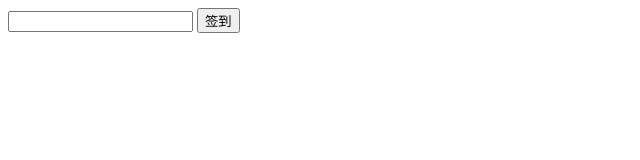
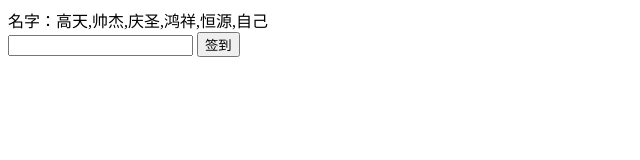
Before and after one commit to 895248523/cyh-work, a plain HTML site: page 10-24word/10-24work.html in a window 1280 px wide. Shown: the whole page, without its empty margins (0-640 px from the left). Drawn offline with Linux system fonts and the light colour scheme.

Commit message:
Update 10-24work.html

```diff
--- a/10-24word/10-24work.html
+++ b/10-24word/10-24work.html
@@ -5,8 +5,10 @@
 		<title></title>
 	</head>
 	<body>
+		<div>名字：高天,帅杰,庆圣,鸿祥,恒源,自己</div>
 		<input type="text" name="txt" id="txt" value="" />
 		<input type="button" name="btn" id="btn" value="签到"/>
+
 		<div id="dv">
 
 		</div>
```
